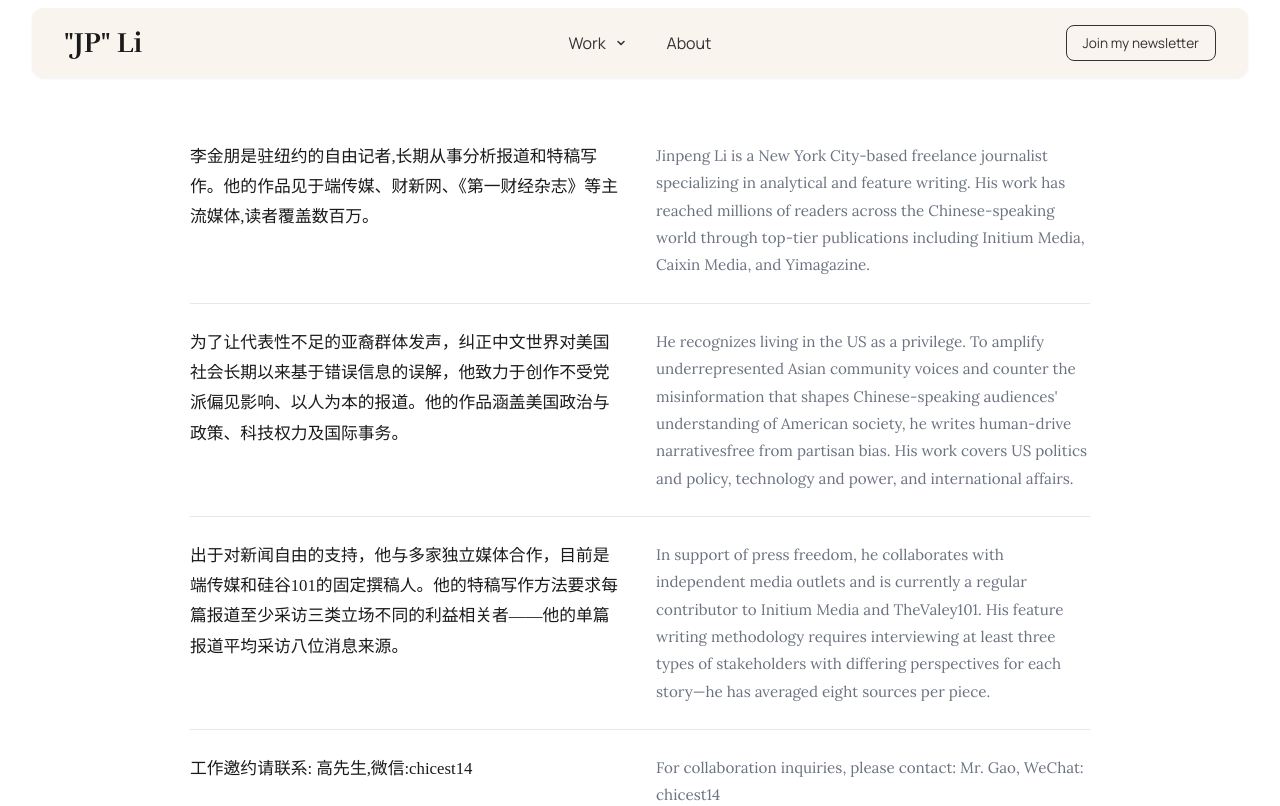
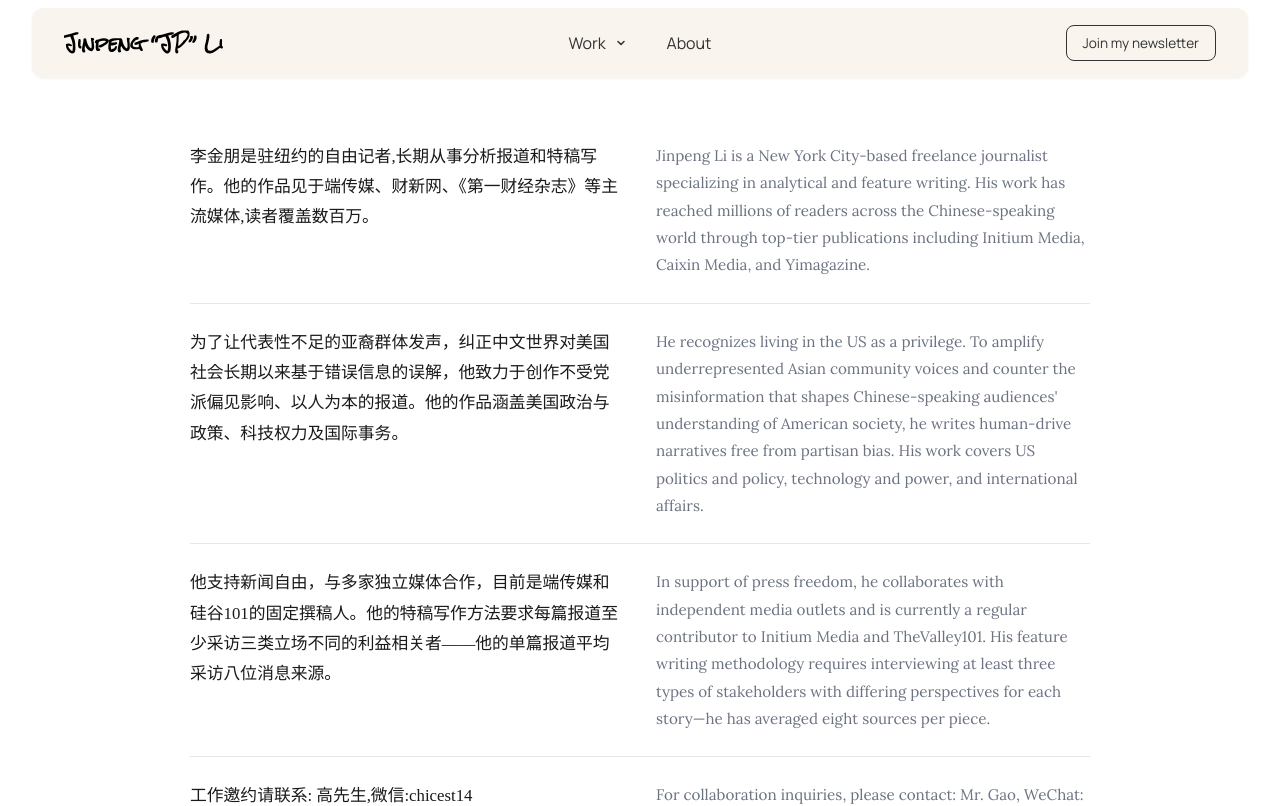
Before and after one commit to itsjpli/JP-portfolio-website, a SvelteKit app: page /feature-writing in a window 1280 px wide. Shown: the top 806 px of the page. Built offline with nearby package versions, Linux system fonts and the light colour scheme.

Commit message:
update signature

```diff
--- a/src/routes/+layout.svelte
+++ b/src/routes/+layout.svelte
@@ -31,7 +31,7 @@
 						<path d="M12 2C6.477 2 2 6.477 2 12c0 4.42 2.865 8.17 6.839 9.49.5.092.682-.217.682-.482 0-.237-.008-.866-.013-1.7-2.782.603-3.369-1.34-3.369-1.34-.454-1.156-1.11-1.463-1.11-1.463-.908-.62.069-.608.069-.608 1.003.07 1.531 1.03 1.531 1.03.892 1.529 2.341 1.087 2.91.831.092-.646.35-1.086.636-1.336-2.22-.253-4.555-1.11-4.555-4.943 0-1.091.39-1.984 1.029-2.683-.103-.253-.446-1.27.098-2.647 0 0 .84-.269 2.75 1.025A9.578 9.578 0 0112 6.836c.85.004 1.705.114 2.504.336 1.909-1.294 2.747-1.025 2.747-1.025.546 1.377.203 2.394.1 2.647.64.699 1.028 1.592 1.028 2.683 0 3.842-2.339 4.687-4.566 4.935.359.309.678.919.678 1.852 0 1.336-.012 2.415-.012 2.743 0 .267.18.578.688.48C19.138 20.167 22 16.418 22 12c0-5.523-4.477-10-10-10z"/>
 					</svg>
 				</a>
-				<a href="#" class="social-icon" aria-label="Bluesky">
+				<a href="https://bsky.app/profile/itsjpli.bsky.social" class="social-icon" aria-label="Bluesky">
 					<svg width="24" height="24" viewBox="0 0 24 24" fill="currentColor">
 						<path d="M12 10.8c-1.087-2.114-4.046-6.053-6.798-7.995C2.566.944 1.561 1.266.902 1.565.139 1.908 0 3.08 0 3.768c0 .69.378 5.65.624 6.479.815 2.736 3.713 3.66 6.383 3.364.136-.02.275-.039.415-.056-.138.022-.276.04-.415.056-3.912.58-7.387 2.005-2.83 7.078 5.013 5.19 6.87-1.113 7.823-4.308.953 3.195 2.05 9.271 7.733 4.308 4.267-4.308 1.172-6.498-2.74-7.078a8.741 8.741 0 01-.415-.056c.14.017.279.036.415.056 2.67.297 5.568-.628 6.383-3.364.246-.828.624-5.79.624-6.478 0-.69-.139-1.861-.902-2.206-.659-.298-1.664-.62-4.3 1.24C16.046 4.748 13.087 8.687 12 10.8z"/>
 					</svg>
--- a/src/routes/Header.svelte
+++ b/src/routes/Header.svelte
@@ -19,7 +19,9 @@
 <div class="header-container">
 	<header>
 		<div class="left">
-			<a href="/" class="logo">"JP" Li</a>
+			<a href="/" class="logo">
+				<img src="/signature.svg" alt="JP Li" />
+			</a>
 		</div>
 
 		<nav class="center">
@@ -86,12 +88,15 @@
 	}
 
 	.logo {
-		font-size: 1.75rem;
-		font-weight: 700;
-		font-family: 'Rufina', var(--font-heading);
-		color: #1a1a1a;
+		display: flex;
+		align-items: center;
 		text-decoration: none;
 		transition: opacity 0.2s ease;
+	}
+
+	.logo img {
+		height: 40px;
+		width: auto;
 	}
 
 	.logo:hover {
--- a/src/routes/about/+page.svelte
+++ b/src/routes/about/+page.svelte
@@ -24,7 +24,7 @@
 				I hold a master's degree in journalism and media from UT-Austin, where I was awarded the Dallas Morning News Fellowship for Journalism Innovation, the Norris G. Davis Fellowship, and a TPEG scholarship. I also trained at Investigative Reporters & Editors at the University of Missouri, supported by the Dow Jones News Fund. Before moving to the US, I worked as a business reporter in China.
 			</p>
 			<p>
-				Data can be biased, hypotheses can be wrong, methodologies can be limited, and graphics can be inaccessible. Every improvement in my work depends on feedback from editors and colleagues. I'm always eager to hear your thoughts. I'm committed to creating a safe and welcoming space to discuss works, so please reach out!
+				Data can be biased, hypotheses can be wrong, methodologies can be limited, and graphics can be inaccessible. Every improvement in my work depends on feedback from editors and colleagues. I'm always eager to hear people's thoughts. I'm committed to creating a safe and welcoming space to discuss works, so please reach out!
 			</p>
 		</div>
 	</section>
--- a/src/routes/feature-writing/+page.svelte
+++ b/src/routes/feature-writing/+page.svelte
@@ -43,16 +43,16 @@
 				为了让代表性不足的亚裔群体发声，纠正中文世界对美国社会长期以来基于错误信息的误解，他致力于创作不受党派偏见影响、以人为本的报道。他的作品涵盖美国政治与政策、科技权力及国际事务。
 			</p>
 			<p class="intro-text english">
-				He recognizes living in the US as a privilege. To amplify underrepresented Asian community voices and counter the misinformation that shapes Chinese-speaking audiences' understanding of American society, he writes human-drive narrativesfree from partisan bias. His work covers US politics and policy, technology and power, and international affairs.
+				He recognizes living in the US as a privilege. To amplify underrepresented Asian community voices and counter the misinformation that shapes Chinese-speaking audiences' understanding of American society, he writes human-drive narratives free from partisan bias. His work covers US politics and policy, technology and power, and international affairs.
 			</p>
 		</div>
 
 		<div class="bio-block">
 			<p class="intro-text chinese">
-				出于对新闻自由的支持，他与多家独立媒体合作，目前是端传媒和硅谷101的固定撰稿人。他的特稿写作方法要求每篇报道至少采访三类立场不同的利益相关者——他的单篇报道平均采访八位消息来源。
+				他支持新闻自由，与多家独立媒体合作，目前是端传媒和硅谷101的固定撰稿人。他的特稿写作方法要求每篇报道至少采访三类立场不同的利益相关者——他的单篇报道平均采访八位消息来源。
 			</p>
 			<p class="intro-text english">
-				In support of press freedom, he collaborates with independent media outlets and is currently a regular contributor to Initium Media and TheValey101. His feature writing methodology requires interviewing at least three types of stakeholders with differing perspectives for each story—he has averaged eight sources per piece.
+				In support of press freedom, he collaborates with independent media outlets and is currently a regular contributor to Initium Media and TheValley101. His feature writing methodology requires interviewing at least three types of stakeholders with differing perspectives for each story—he has averaged eight sources per piece.
 			</p>
 		</div>
 
```
Also changed, not shown: src/app.css (+8 -6 lines), static/signature.svg (added).
